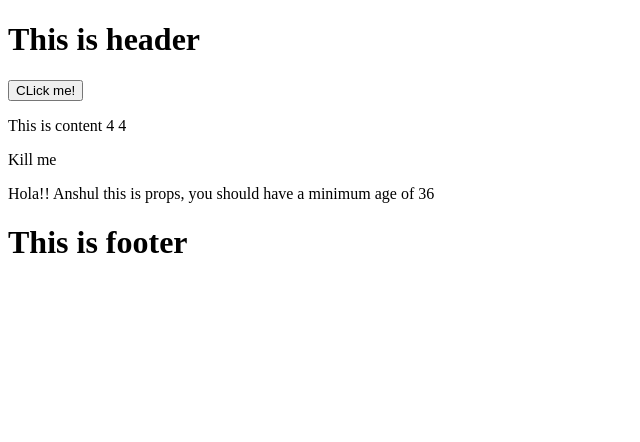
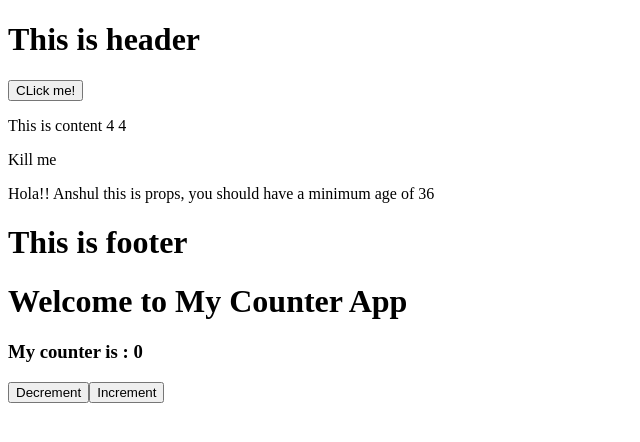
Before and after one commit to Sid99999/ReactJs-Tutorial, a React (Create React App) app: page / in a window 1280 px wide. Shown: the top 442 px of the page, without its empty margins (0-640 px from the left). Built offline with nearby package versions, Linux system fonts and the light colour scheme.

Commit message:
Stateful React Components

```diff
--- a/src/components/App.jsx
+++ b/src/components/App.jsx
@@ -2,6 +2,7 @@ import React from "react";
 import Header from "./Header";
 import Footer from "./Footer";
 import Custom from "./Custom";//illustrate the proper use of props
+import Counter from "./Counter";
 
 //you can use js in jsx inside curly brackets, only arguement or operators work
 const amIabove18=true;
@@ -20,6 +21,7 @@ function App() {
         </div>
         <Custom name="Anshul" greeting="Hola!!" minage={age*2} />
         <Footer/>
+        <Counter/>
 
 
     </div>
--- /dev/null
+++ b/src/components/Counter.jsx
@@ -0,0 +1,37 @@
+import React, { useState } from "react";
+
+//The true Power of React is realised by using stateful components
+//Most interactive apps need to stateful i.e they need to remeber what has happened in the past
+//Like in game of tic tac toe , you need to remeber the position of circle cross
+
+//useState is an internal function that is provided by react
+//But this function is called a hook, any function with use as prefix is a hook
+//Hooks allow function components to have access to state and other React features.
+
+//The only argument to useState is the initial/default state. In this example, it is 0 because our counter starts from zero
+// We call useState inside(on top) a function component(like the Counter() here) to add some local state to it.
+//React will preserve this state between re-renders.
+//useState returns a pair: the current state value(counter) and a function that lets you update it(setter function that updates the value).
+
+
+ function Counter() {
+     const [count,setCount]=useState(0)
+     function incrementFn () {
+         setCount(count+1)
+
+       }
+     function decrementFn () {
+        setCount(count-1)
+       }
+
+  return (
+    <div>
+    <h1>Welcome to My Counter App</h1>
+    <h3>My counter is : {count}</h3>
+    <button onClick={decrementFn}>Decrement</button>
+    <button onClick={incrementFn}>Increment</button>
+    </div>
+  )
+}
+
+export default Counter
```
